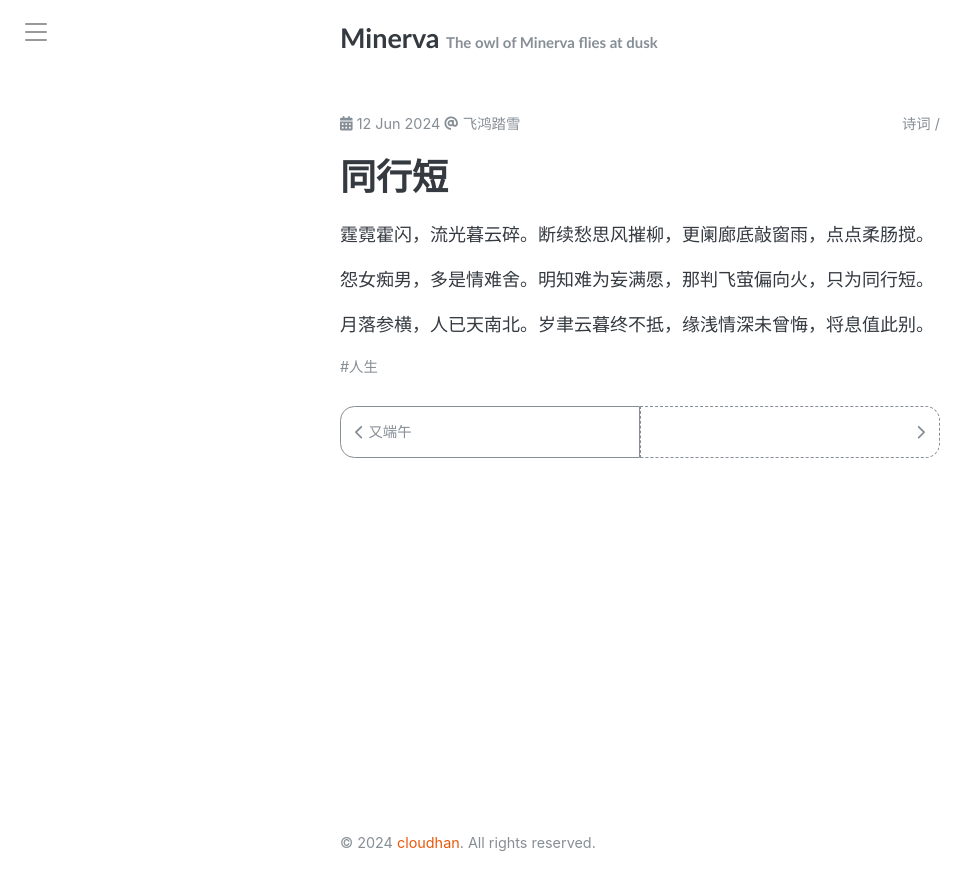
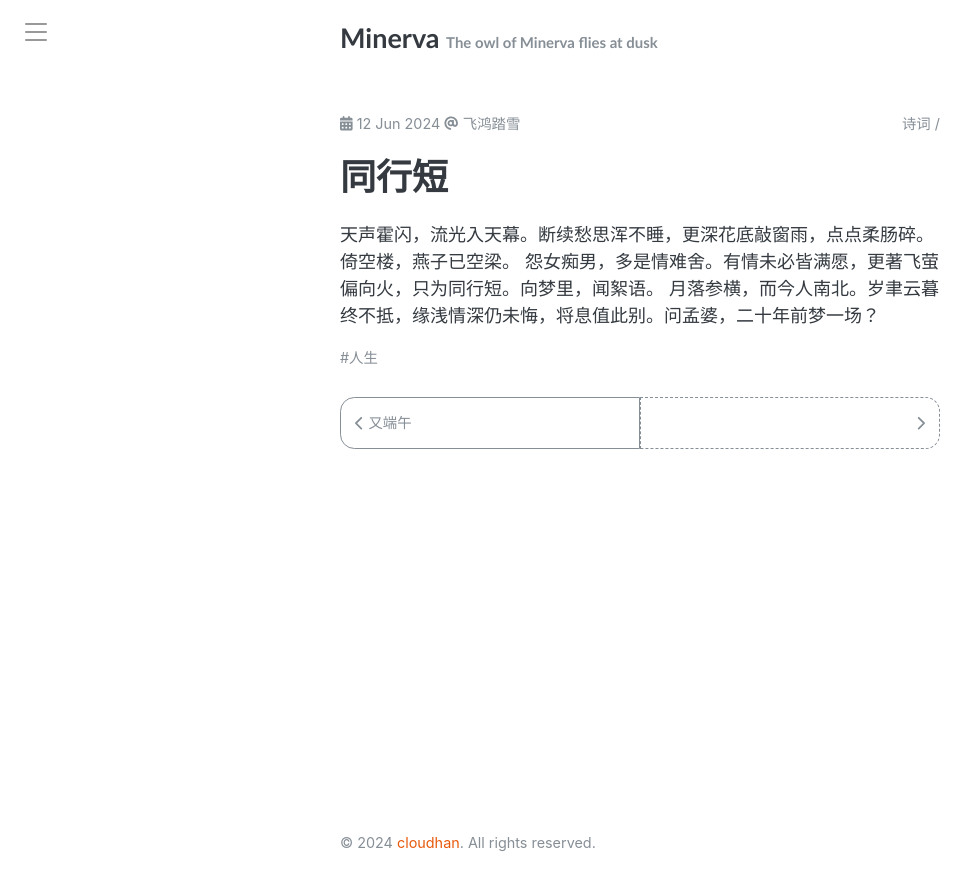
Before and after one commit to symphonyh/symphonyh.github.io, a Jekyll site: the page built from _posts/2024-06-12-txd.md, in a window 1280 px wide. Shown: the top 890 px of the page, without its empty margins (0-978 px from the left). Built offline with Jekyll 4.4.1, drawn with Linux system fonts in a browser that asks for light colours; comment, search, counter and statistics services are not loaded.

Commit message:
更新 2024-06-12-txd.md

```diff
--- a/_posts/2024-06-12-txd.md
+++ b/_posts/2024-06-12-txd.md
@@ -6,8 +6,6 @@ categories: [诗词]
 tags: [人生]
 comments: true
 ---
-霆霓霍闪，流光暮云碎。断续愁思风摧柳，更阑廊底敲窗雨，点点柔肠搅。
-
-怨女痴男，多是情难舍。明知难为妄满愿，那判飞萤偏向火，只为同行短。
-
-月落参横，人已天南北。岁聿云暮终不抵，缘浅情深未曾悔，将息值此别。
+天声霍闪，流光入天幕。断续愁思浑不睡，更深花底敲窗雨，点点柔肠碎。 倚空楼，燕子已空梁。
+怨女痴男，多是情难舍。有情未必皆满愿，更著飞萤偏向火，只为同行短。向梦里，闻絮语。
+月落参横，而今人南北。岁聿云暮终不抵，缘浅情深仍未悔，将息值此别。问孟婆，二十年前梦一场？
```
